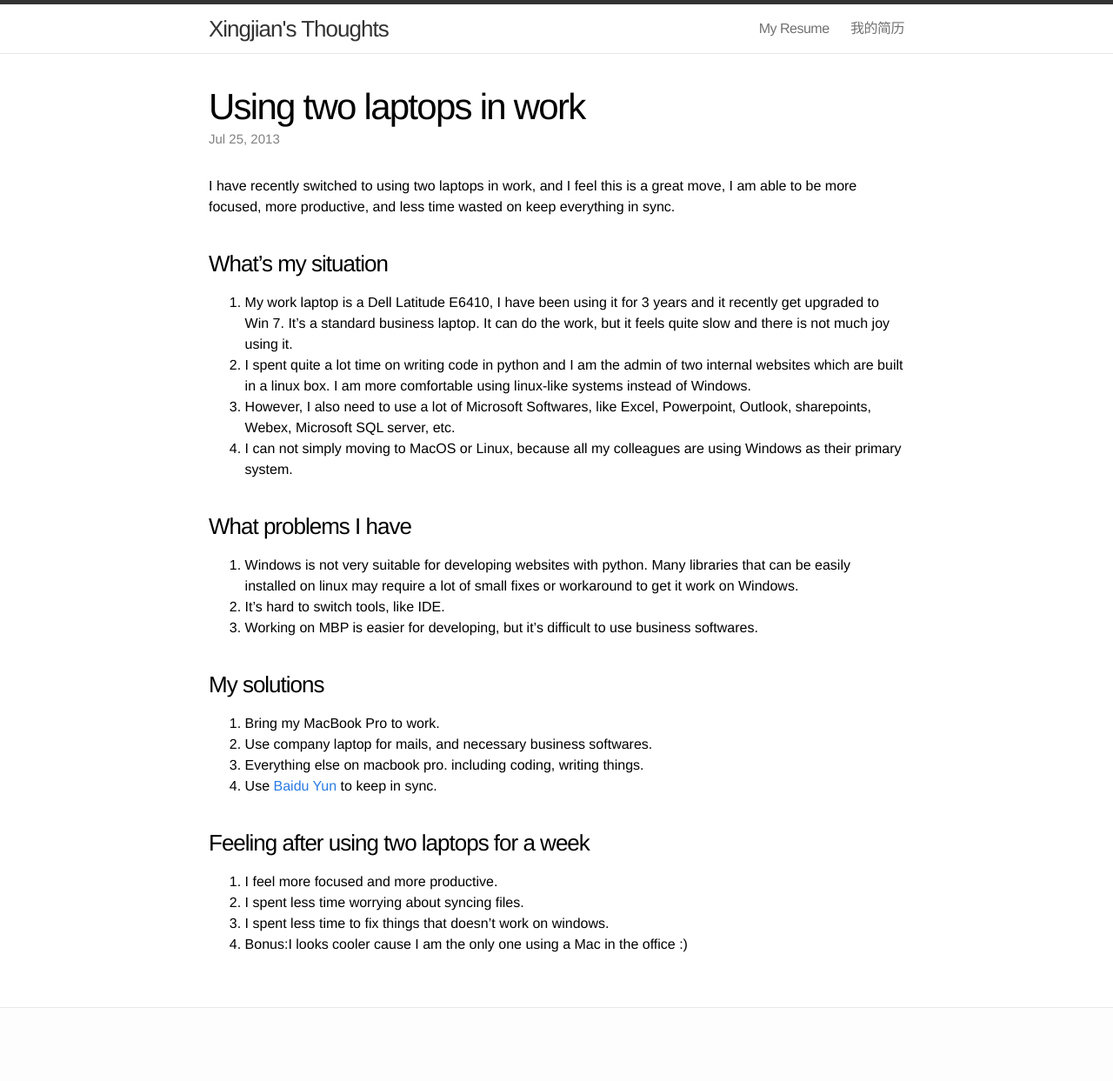
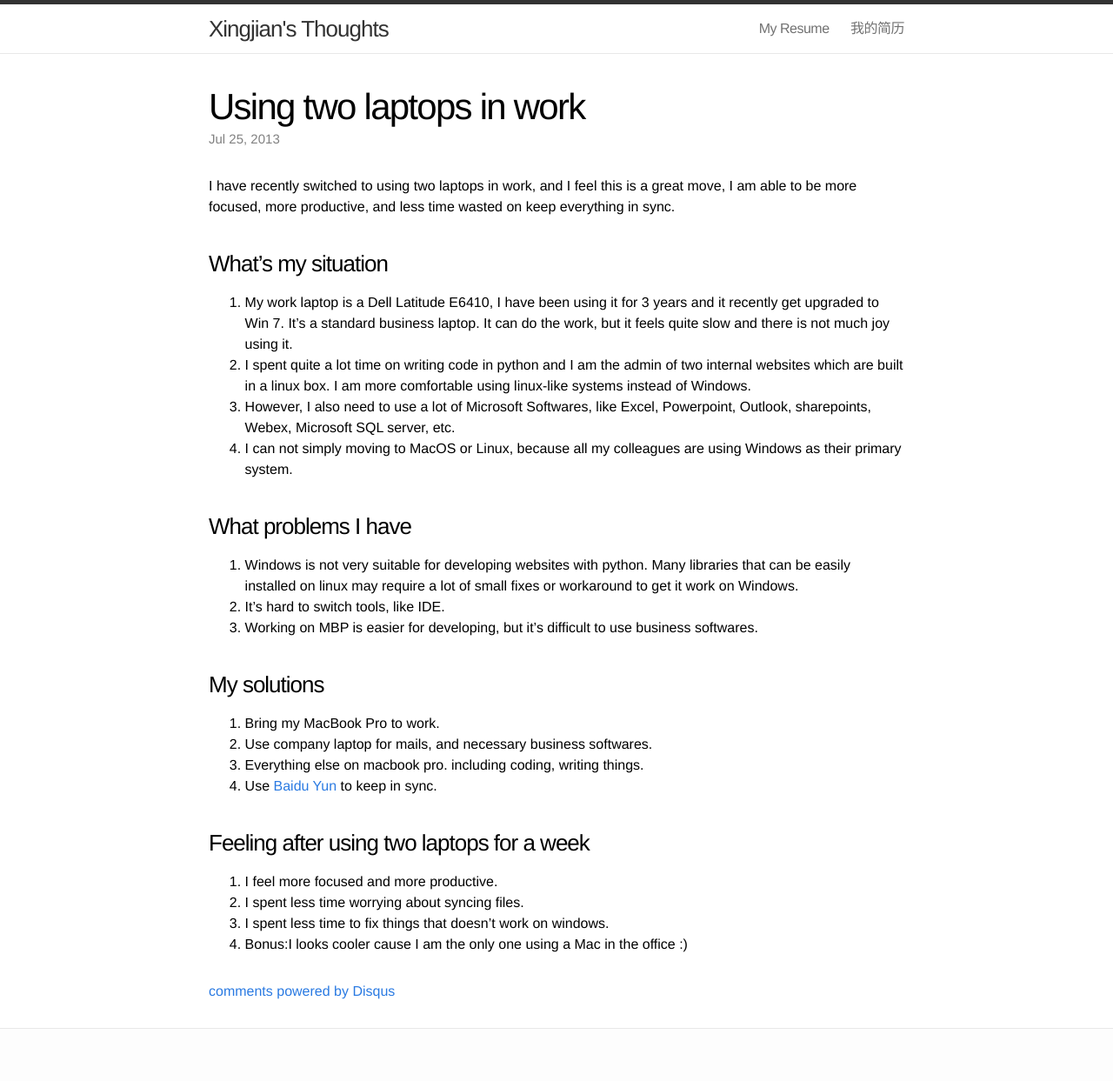
Before and after one commit to xingjianpan/xingjianpan.github.io_old, a Jekyll site: the page built from _posts/2013-07-25-using-two-laptops-in-work.markdown, in a window 1280 px wide. Shown: the whole page at 87% size. Built offline with Jekyll 4.4.1, drawn with Linux system fonts in a browser that asks for light colours; comment, search, counter and statistics services are not loaded; before the commit the page ends 1219 px from its top, so only the background shows below that; some of the changed lines change nothing that is shown.

Commit message:
add disqus

```diff
--- a/_layouts/post.html
+++ b/_layouts/post.html
@@ -13,3 +13,17 @@
   </article>
 
 </div>
+
+ <script type="text/javascript">
+        /* * * CONFIGURATION VARIABLES: EDIT BEFORE PASTING INTO YOUR WEBPAGE * * */
+        var disqus_shortname = 'xingjian'; // required: replace example with your forum shortname
+
+        /* * * DON'T EDIT BELOW THIS LINE * * */
+        (function() {
+            var dsq = document.createElement('script'); dsq.type = 'text/javascript'; dsq.async = true;
+            dsq.src = '//' + disqus_shortname + '.disqus.com/embed.js';
+            (document.getElementsByTagName('head')[0] || document.getElementsByTagName('body')[0]).appendChild(dsq);
+        })();
+    </script>
+    <noscript>Please enable JavaScript to view the <a href="http://disqus.com/?ref_noscript">comments powered by Disqus.</a></noscript>
+    <a href="http://disqus.com" class="dsq-brlink">comments powered by <span class="logo-disqus">Disqus</span></a>
```
Also changed, not shown: 6 other files.
